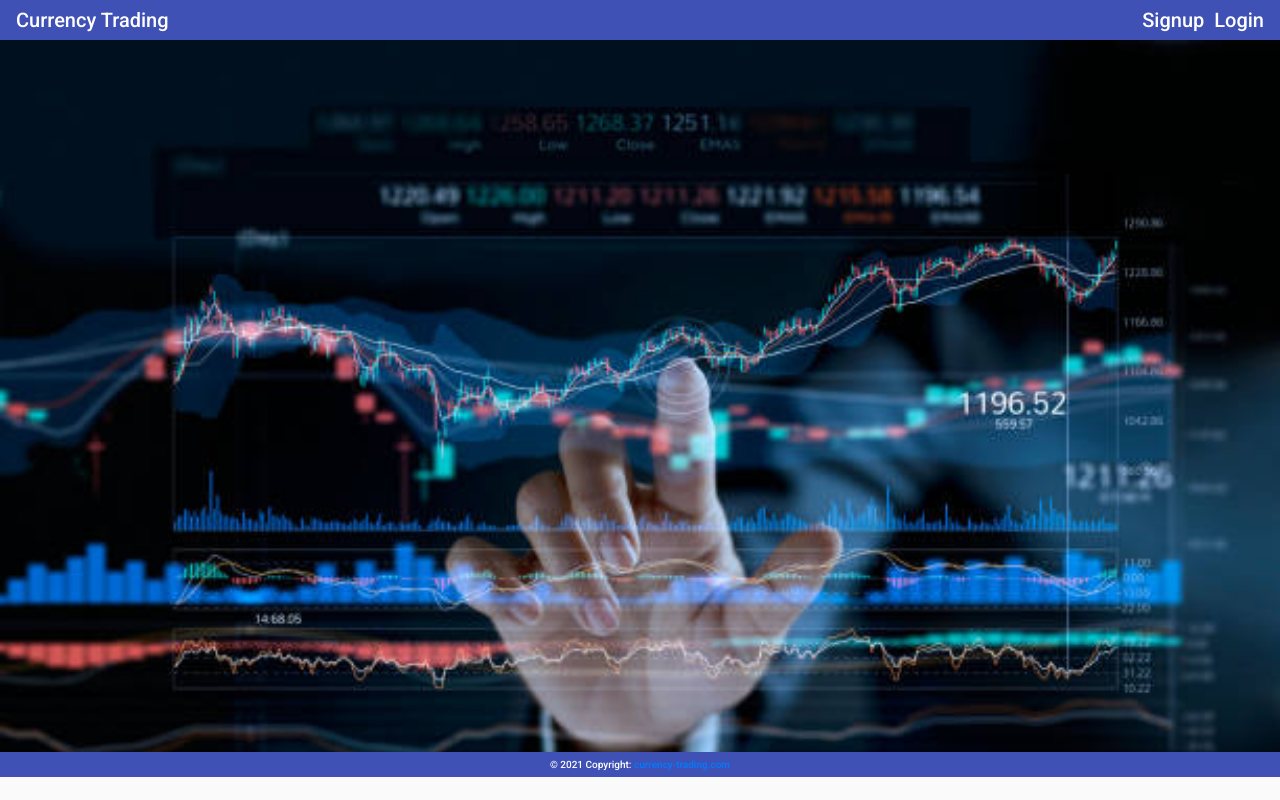
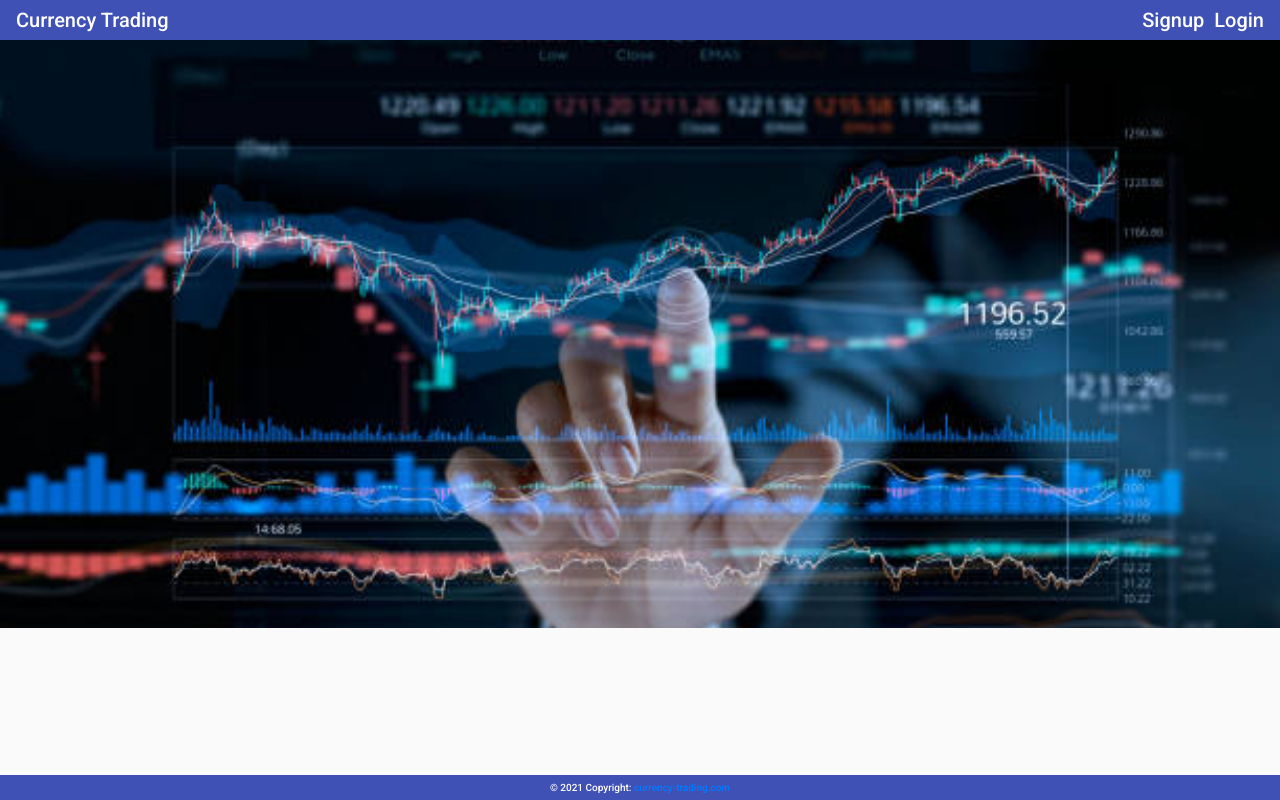
Before and after one commit to hrishikesh2727/CurrencyTrandingClientApp, an Angular app: page / in a window 1280 px wide. Built offline with nearby package versions, Linux system fonts and the light colour scheme.

Commit message:
Welcome image and header and footer adjusted.

```diff
--- a/src/app/app.component.html
+++ b/src/app/app.component.html
@@ -1,12 +1,12 @@
-<mat-sidenav-container>
+<mat-sidenav-container fullscreen>
   <mat-sidenav #sidenav role="navigation">
     <app-sidenav-list (closeSidenav)="sidenav.close()"></app-sidenav-list>
   </mat-sidenav>
-  <mat-sidenav-content>
+  <mat-sidenav-content fxLayout="column">
     <app-header (sidenavToggle)="sidenav.toggle()"></app-header>
     <main>
       <router-outlet></router-outlet>
     </main>
-    <app-footer></app-footer>
+    <app-footer fxFlexOffset="auto"></app-footer>
   </mat-sidenav-content>
 </mat-sidenav-container>
--- a/src/app/auth/signup/signup.component.html
+++ b/src/app/auth/signup/signup.component.html
@@ -1,4 +1,4 @@
-<section class="signup-form">
+<section class="signup-form full-height">
   <mat-progress-bar mode="indeterminate" *ngIf="isLoading"></mat-progress-bar>
   <form fxLayout="column" fxLayoutAlign="center center" fxLayoutGap="10px" #f="ngForm" (ngSubmit)="onSubmit(f)">
     <mat-form-field>
--- a/src/app/welcome/welcome.component.css
+++ b/src/app/welcome/welcome.component.css
@@ -1,10 +1,7 @@
-.welcome {
-  text-align: center;
+.bg{
+    height:42em; background-size:cover; width:auto;min-height: auto;
+    color: #fff;background-image: url("../assets/image/istockphoto.jpg");
+    background-position: center;
+    background-repeat: no-repeat;
+    background-size: cover;
 }
-
-.background {
-  width: 100%;
-  height: 89vh;
-  background: url('../assets/image/istockphoto.jpg') no-repeat;
-  background-size: cover;
-}
--- a/src/app/welcome/welcome.component.html
+++ b/src/app/welcome/welcome.component.html
@@ -1,3 +1 @@
-<div class="background">
-  <!-- <img src="../assets/image/welcome.jpg"> -->
-</div>
+<div class="bg"></div>
--- a/src/styles.css
+++ b/src/styles.css
@@ -2,5 +2,3 @@
 
 html, body { height: 100%; }
 body { margin: 0; font-family: Roboto, "Helvetica Neue", sans-serif; }
-
-/* @import '~bootstrap/dist/css/bootstrap.min.css'; */
```
Also changed, not shown: src/app/auth/signup/signup.component.css (line endings or trailing spaces).
